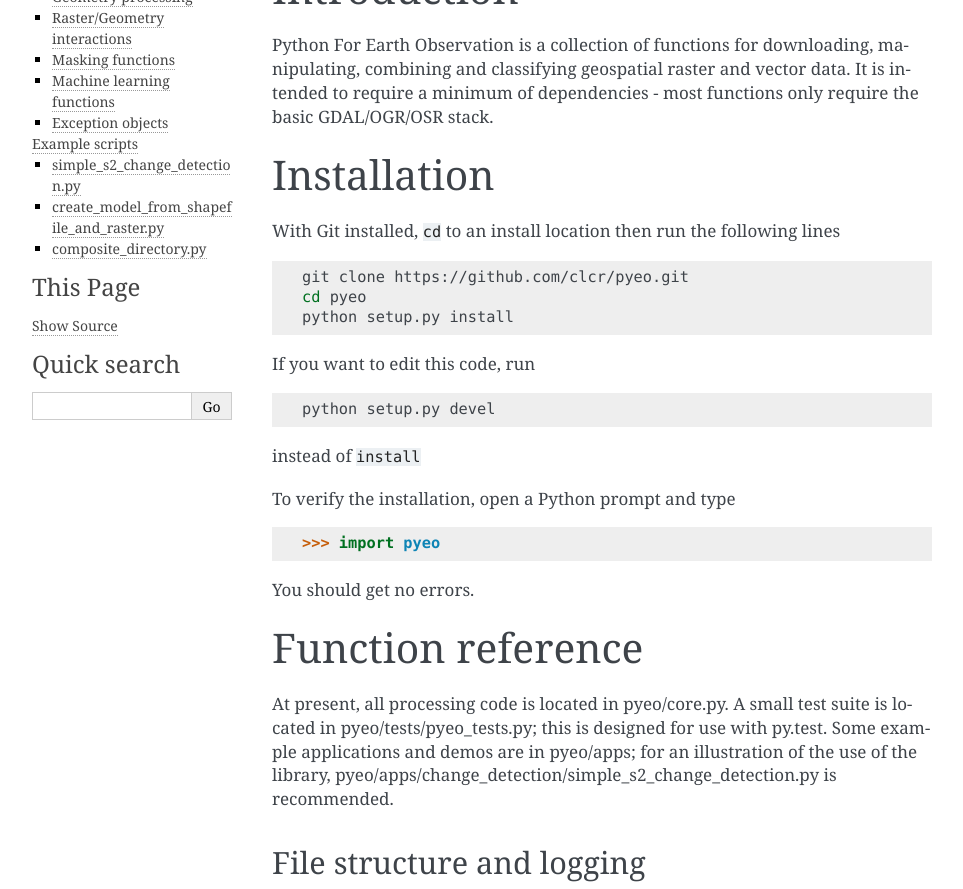
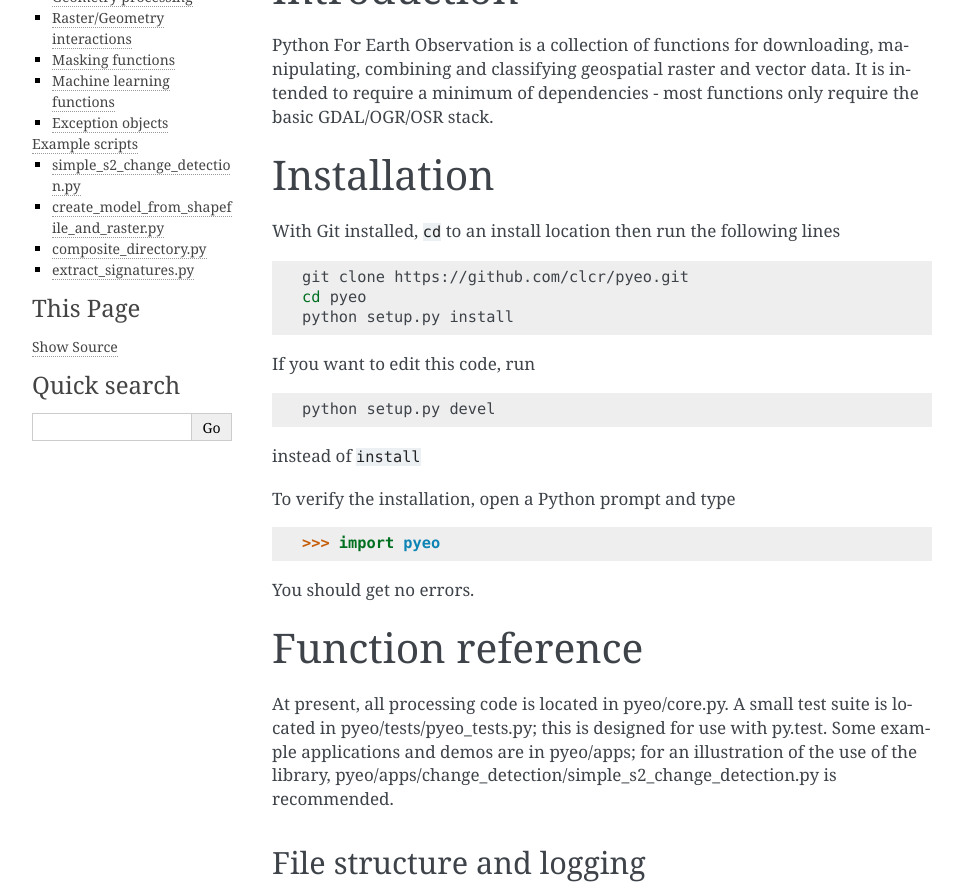
Before and after one commit to clcr/pyeo, a Sphinx documentation site: the page built from docs/source/index.rst, in a window 1280 px wide and 900 px high, scrolled down 339 px, cut to the strip 0-889 px from the top of the window. Shown: the whole strip, without its empty margins (148-1111 px from the left). Built offline with Sphinx 7.4.7, drawn with Linux system fonts in a browser that asks for light colours; some of the changed text lies outside the part shown.

Commit message:
Rebuilt docs

```diff
--- a/docs/source/index.rst
+++ b/docs/source/index.rst
@@ -239,3 +239,7 @@
 composite_directory.py
 ----------------------
  .. automodule:: pyeo.apps.subprocessing.composite_directory
+
+extract_signatures.py
+---------------------
+ .. automodule:: pyeo.apps.subprocessing.extract_signatures
```
Also changed, not shown: 8 other files.
